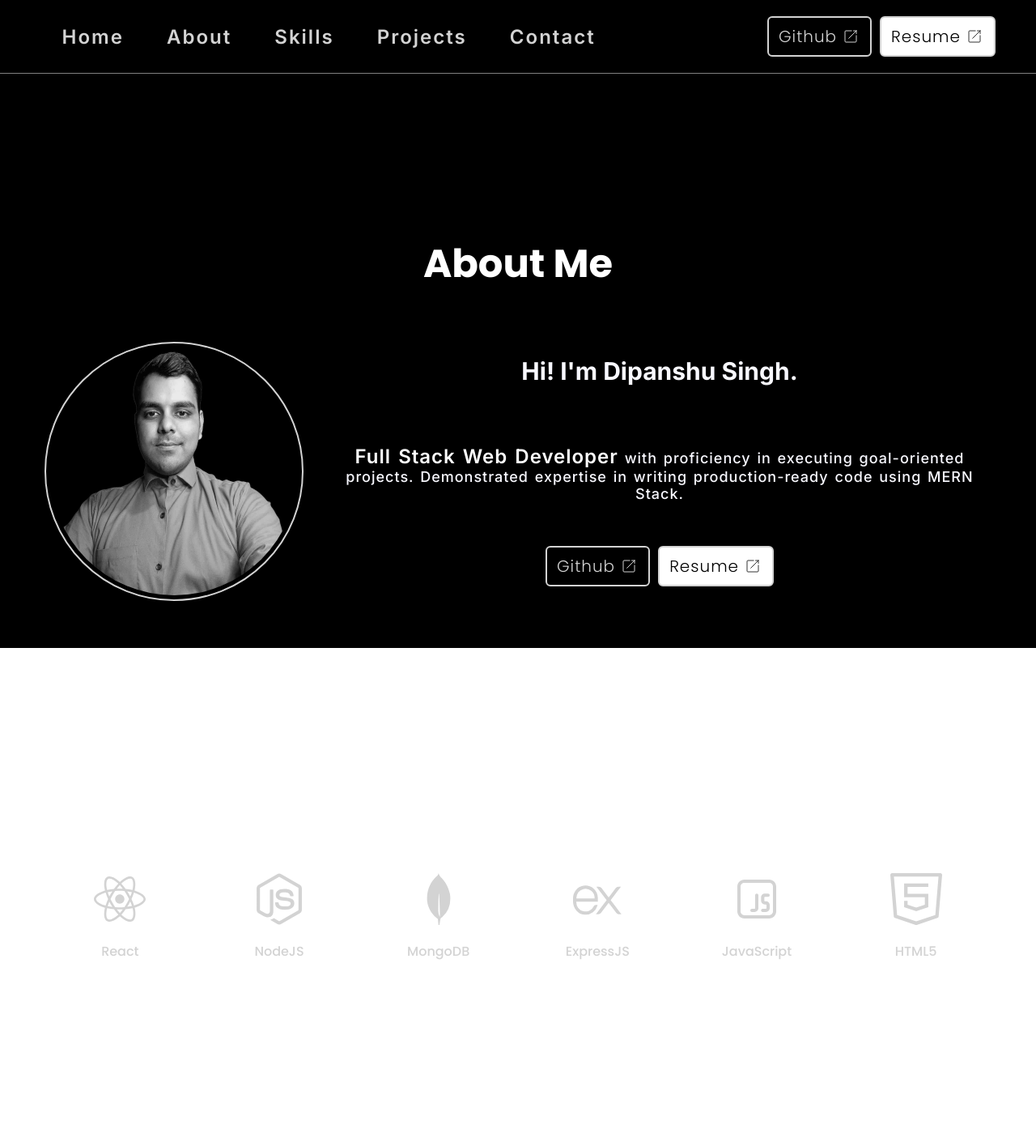
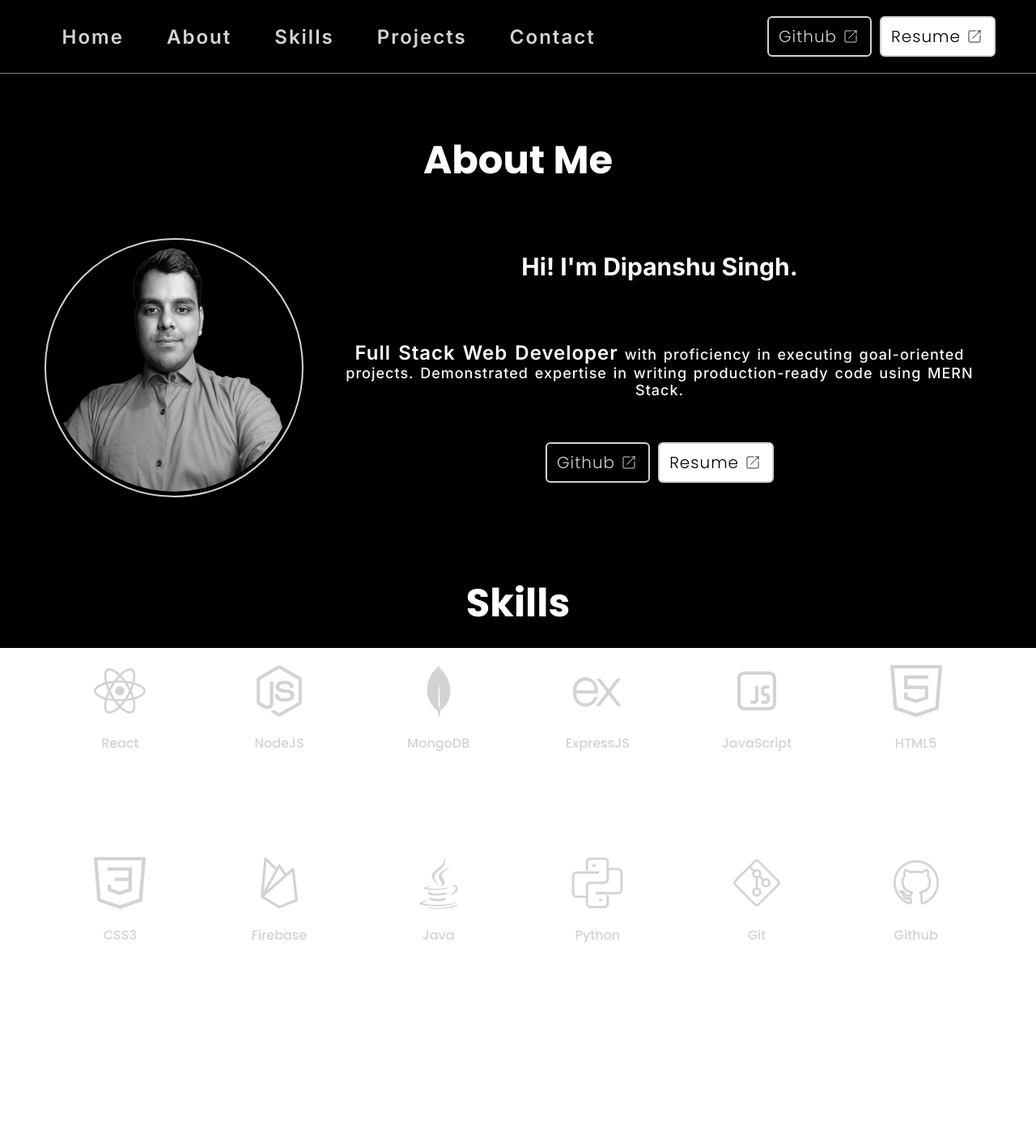
Before and after one commit to Dipanshu-Singh-Dev/Dipanshu-Singh-Dev.github.io, a React (Vite) app: page / in a window 1280 px wide. Shown: the top 1405 px of the page at 81% size. Built offline with nearby package versions, Linux system fonts and the light colour scheme.

Commit message:
fix | styles

```diff
--- a/src/components/About/styles.module.css
+++ b/src/components/About/styles.module.css
@@ -4,7 +4,7 @@
     background: none transparent;
     text-align: center;
     margin: 10px 50px 20px 50px;
-    min-height: 100vh;
+    padding-top: 2vh;
     display: flex;
     flex-direction: column;
     justify-content: center;
--- a/src/components/Contact/styles.module.css
+++ b/src/components/Contact/styles.module.css
@@ -5,7 +5,7 @@
     transition: all .3s ease-in-out;
 }
 .contact{
-    min-height: 100vh;
+    min-height: 78vh;
     display: flex;
     flex-direction: column;
     justify-content: center;
--- a/src/components/Projects/styles.module.css
+++ b/src/components/Projects/styles.module.css
@@ -5,6 +5,7 @@
         align-items: center;
         gap: 15px;
         margin: 50px;
+        padding-top: 2vh;
 }
 .container svg{
         height: 36px;
--- a/src/components/Skills/styles.module.css
+++ b/src/components/Skills/styles.module.css
@@ -1,7 +1,8 @@
 .container{
     text-align: center;
     margin: 10px 50px 20px 50px;
-    min-height: 100vh;
+    padding-top: 2vh;
+    min-height: 79vh;
     display: flex;
     flex-direction: column;
     justify-content: center;
--- a/src/index.css
+++ b/src/index.css
@@ -26,4 +26,5 @@ body {
 #app{
   width: 100%;
   padding: 5px;
+
 }
```
